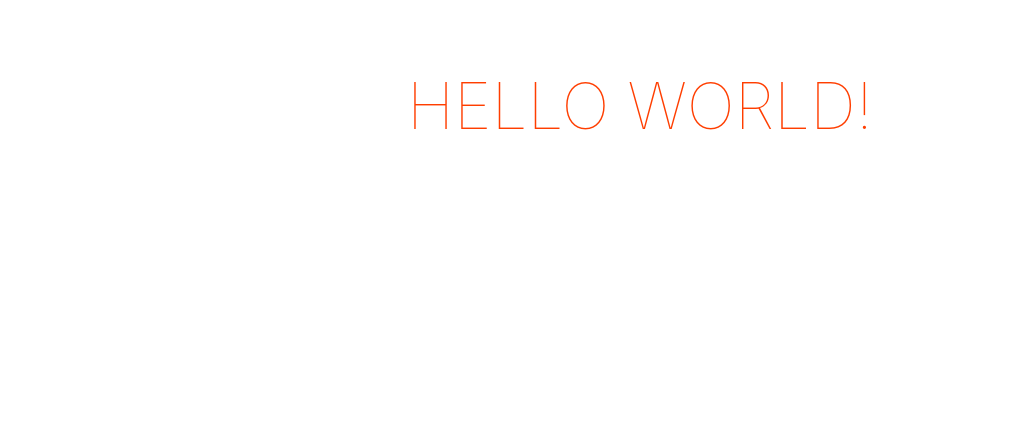
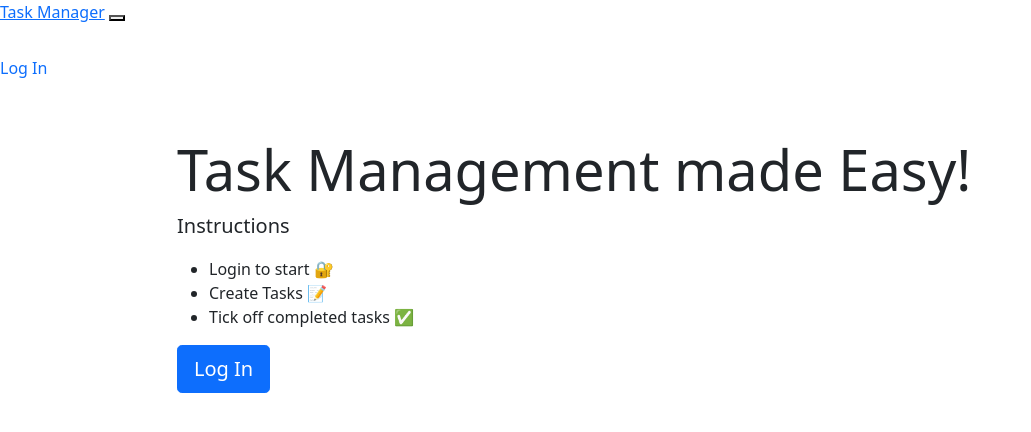
Before and after one commit to portal39/credstat, a Svelte app: page / in a window 1280 px wide. Shown: the top 432 px of the page, without its empty margins (0-1031 px from the left). Built offline with nearby package versions, Linux system fonts and the light colour scheme.

Commit message:
add auth

```diff
--- /dev/null
+++ b/auth_config.js
@@ -0,0 +1,6 @@
+const config = {
+    domain: process.env.domain,
+    clientId: process.env.clientId
+};
+
+export default config;
--- a/package.json
+++ b/package.json
@@ -17,6 +17,7 @@
     "svelte": "^3.0.0"
   },
   "dependencies": {
+    "@auth0/auth0-spa-js": "^1.13.6",
     "sirv-cli": "^1.0.0"
   }
 }
--- a/public/index.html
+++ b/public/index.html
@@ -1,18 +1,19 @@
 <!DOCTYPE html>
 <html lang="en">
 <head>
-	<meta charset='utf-8'>
-	<meta name='viewport' content='width=device-width,initial-scale=1'>
+	<meta charset="utf-8" />
+	<meta name="viewport" content="width=device-width,initial-scale=1" />
+	<link href="https://cdn.jsdelivr.net/npm/bootstrap@5.0.0-beta2/dist/css/bootstrap.min.css" rel="stylesheet" integrity="sha384-BmbxuPwQa2lc/FVzBcNJ7UAyJxM6wuqIj61tLrc4wSX0szH/Ev+nYRRuWlolflfl" crossorigin="anonymous">
+
 
 	<title>Svelte app</title>
 
-	<link rel='icon' type='image/png' href='/favicon.png'>
-	<link rel='stylesheet' href='/global.css'>
-	<link rel='stylesheet' href='/build/bundle.css'>
+	<link rel="icon" type="image/png" href="/favicon.png" />
 
-	<script defer src='/build/bundle.js'></script>
+	<link rel="stylesheet" href="/build/bundle.css" />
+
+	<script defer src="/build/bundle.js"></script>
 </head>
-
 <body>
 </body>
 </html>
--- a/src/App.svelte
+++ b/src/App.svelte
@@ -1,30 +1,143 @@
 <script>
-	export let name;
+	import {onMount} from "svelte";
+	import auth from "./authService";
+	import {isAuthenticated, user, user_tasks, tasks} from "./store";
+	import TaskItem from "./components/TaskItem.svelte";
+
+	let auth0Client;
+	let newTask;
+
+	onMount(async () => {
+		auth0Client = await auth.createClient();
+
+		isAuthenticated.set(await auth0Client.isAuthenticated());
+		user.set(await auth0Client.getUser());
+	});
+
+	function login() {
+		auth.loginWithPopup(auth0Client);
+	}
+
+	function logout() {
+		auth.logout(auth0Client);
+	}
+
+	function addItem() {
+		let newTaskObject = {
+			id: genRandom(),
+			description: newTask,
+			completed: false,
+			user: $user.email
+		};
+
+		console.log(newTaskObject);
+
+		let updatedTasks = [...$tasks, newTaskObject];
+
+		tasks.set(updatedTasks);
+
+		newTask = "";
+	}
+
+	function genRandom(length = 7) {
+		var chars =
+				"0123456789abcdefghijklmnopqrstuvwxyzABCDEFGHIJKLMNOPQRSTUVWXYZ";
+		var result = "";
+		for (var i = length; i > 0; --i)
+			result += chars[Math.round(Math.random() * (chars.length - 1))];
+		return result;
+	}
 </script>
 
-<main>
-	<h1>Hello {name}!</h1>
-
-</main>
-
 <style>
-	main {
-		text-align: center;
-		padding: 1em;
-		max-width: 240px;
-		margin: 0 auto;
-	}
-
-	h1 {
-		color: #ff3e00;
-		text-transform: uppercase;
-		font-size: 4em;
-		font-weight: 100;
-	}
-
-	@media (min-width: 640px) {
-		main {
-			max-width: none;
-		}
+	#main-application {
+		margin-top: 50px;
 	}
 </style>
+
+<main>
+	<!-- App Bar -->
+	<nav className="navbar navbar-expand-lg navbar-dark bg-dark">
+		<a className="navbar-brand" href="/#">Task Manager</a>
+		<button
+				className="navbar-toggler"
+				type="button"
+				data-toggle="collapse"
+				data-target="#navbarText"
+				aria-controls="navbarText"
+				aria-expanded="false"
+				aria-label="Toggle navigation">
+			<span className="navbar-toggler-icon"/>
+		</button>
+		<div className="collapse navbar-collapse" id="navbarText">
+			<div className="navbar-nav mr-auto user-details">
+				{#if $isAuthenticated}
+          <span className="text-white">&nbsp;&nbsp;{$user.name}
+			  ({$user.email})</span>
+				{:else}<span>&nbsp;</span>{/if}
+			</div>
+
+			<span class="navbar-text">
+        <ul class="navbar-nav float-right">
+          {#if $isAuthenticated}
+            <li class="nav-item">
+              <a class="nav-link" href="/#" on:click={logout}>Log Out</a>
+            </li>
+          {:else}
+            <li class="nav-item">
+              <a class="nav-link" href="/#" on:click={login}>Log In</a>
+            </li>
+          {/if}
+        </ul>
+      </span>
+		</div>
+	</nav>
+
+	<!-- Application -->
+	{#if !$isAuthenticated}
+		<div class="container mt-5">
+			<div class="row">
+				<div class="col-md-10 offset-md-1">
+					<div class="jumbotron">
+						<h1 class="display-4">Task Management made Easy!</h1>
+						<p class="lead">Instructions</p>
+						<ul>
+							<li>Login to start &#128272;</li>
+							<li>Create Tasks &#128221;</li>
+							<li>Tick off completed tasks &#9989;</li>
+						</ul>
+
+						<a
+								class="btn btn-primary btn-lg mr-auto ml-auto"
+								href="/#"
+								role="button"
+								on:click={login}>Log In</a>
+					</div>
+				</div>
+			</div>
+		</div>
+	{:else}
+		<div class="container" id="main-application">
+			<div class="row">
+				<div class="col-md-6">
+					<ul class="list-group">
+						{#each $user_tasks as item (item.id)}
+							<TaskItem task={item}/>
+						{/each}
+					</ul>
+				</div>
+
+				<div class="col-md-6">
+					<input
+							class="form-control"
+							bind:value={newTask}
+							placeholder="Enter New Task"/>
+					<br/>
+					<button type="button" class="btn btn-primary" on:click={addItem}>
+						Add Task
+					</button>
+				</div>
+			</div>
+		</div>
+	{/if}
+</main>
--- /dev/null
+++ b/src/authService.js
@@ -0,0 +1,44 @@
+
+import createAuth0Client from "@auth0/auth0-spa-js";
+import {user, isAuthenticated, popupOpen} from "./store";
+import config from "../auth_config";
+
+
+
+async function createClient() {
+    let auth0Client = await createAuth0Client({
+        domain: config.domain,
+        client_id: config.clientId
+    });
+
+    return auth0Client
+}
+
+
+async function loginWithPopup(client, options) {
+    popupOpen.set(true);
+    try {
+        await client.loginWithPopup(options);
+
+        user.set(await client.getUser());
+        isAuthenticated.set(true);
+    } catch (e) {
+        // eslint-disable-next-line
+        console.error(e);
+    } finally {
+        popupOpen.set(false);
+    }
+
+}
+
+function logout(client) {
+    return client.logout();
+}
+
+const auth = {
+    createClient,
+    loginWithPopup,
+    logout
+}
+
+export default auth;
--- /dev/null
+++ b/src/components/TaskItem.svelte
@@ -0,0 +1,42 @@
+
+
+<script>
+    import { tasks } from "../store";
+    export let task = {};
+
+    let isChecked;
+
+    function taskDone() {
+        console.log(isChecked);
+
+        let updatedTasks = $tasks.map((currentTask) => {
+            if (currentTask.id === task.id) {
+                currentTask.completed = isChecked;
+                return currentTask;
+            }
+            return currentTask;
+        });
+
+        tasks.set(updatedTasks);
+        console.log($tasks);
+    }
+</script>
+
+<style>
+    .completed {
+        color: red;
+        text-decoration: line-through;
+    }
+</style>
+
+<main>
+    <li class="list-group-item">
+        <input
+                type="checkbox"
+                class="form-check-input"
+                id="exampleCheck1"
+                bind:checked={isChecked}
+                on:change={(e) => taskDone(e)} />
+        <span class:completed={task.completed}>{task.description}</span>
+    </li>
+</main>
--- /dev/null
+++ b/src/store.js
@@ -0,0 +1,18 @@
+import { writable, derived } from "svelte/store";
+
+export const isAuthenticated = writable(false);
+export const user = writable({});
+export const popupOpen = writable(false);
+export const error = writable();
+
+export const tasks = writable([]);
+
+export const user_tasks = derived([tasks, user], ([$tasks, $user]) => {
+    let logged_in_user_tasks = [];
+
+    if ($user && $user.email) {
+        logged_in_user_tasks = $tasks.filter((task) => task.user === $user.email);
+    }
+
+    return logged_in_user_tasks;
+});
```
